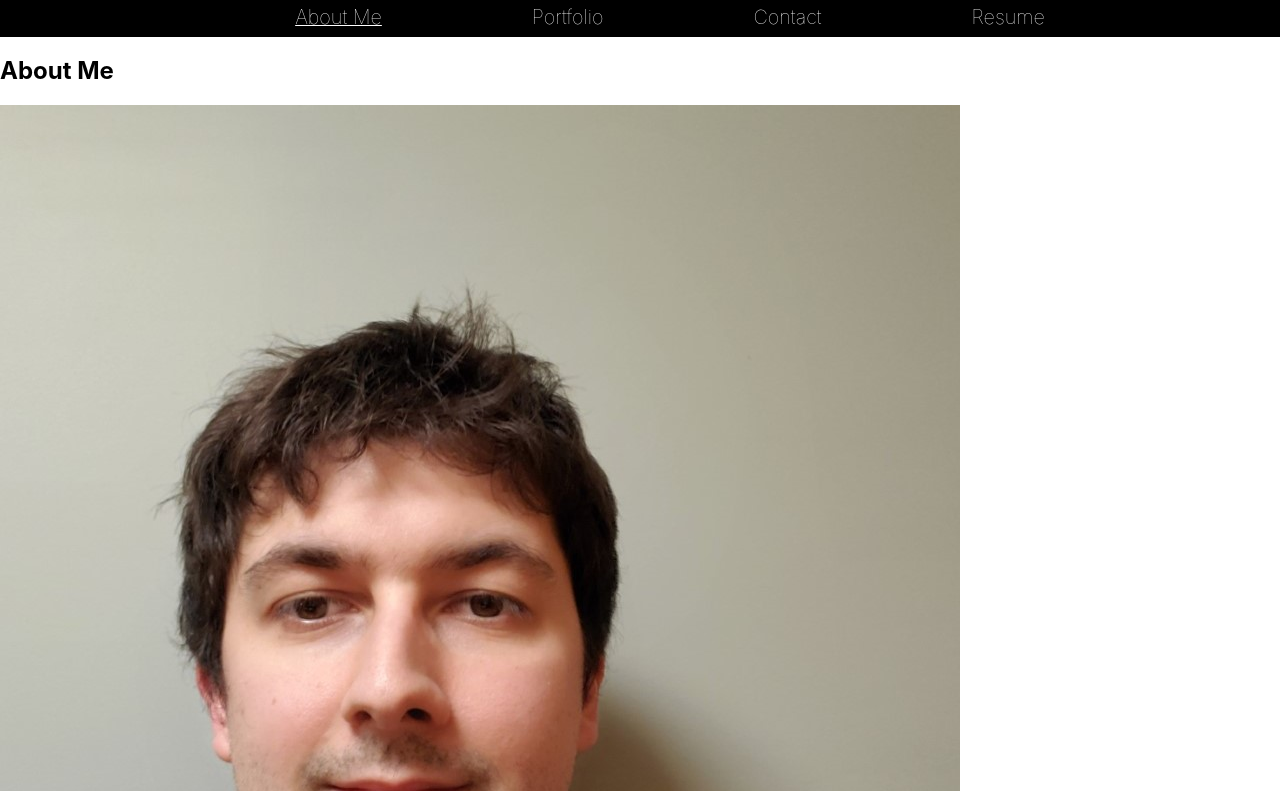
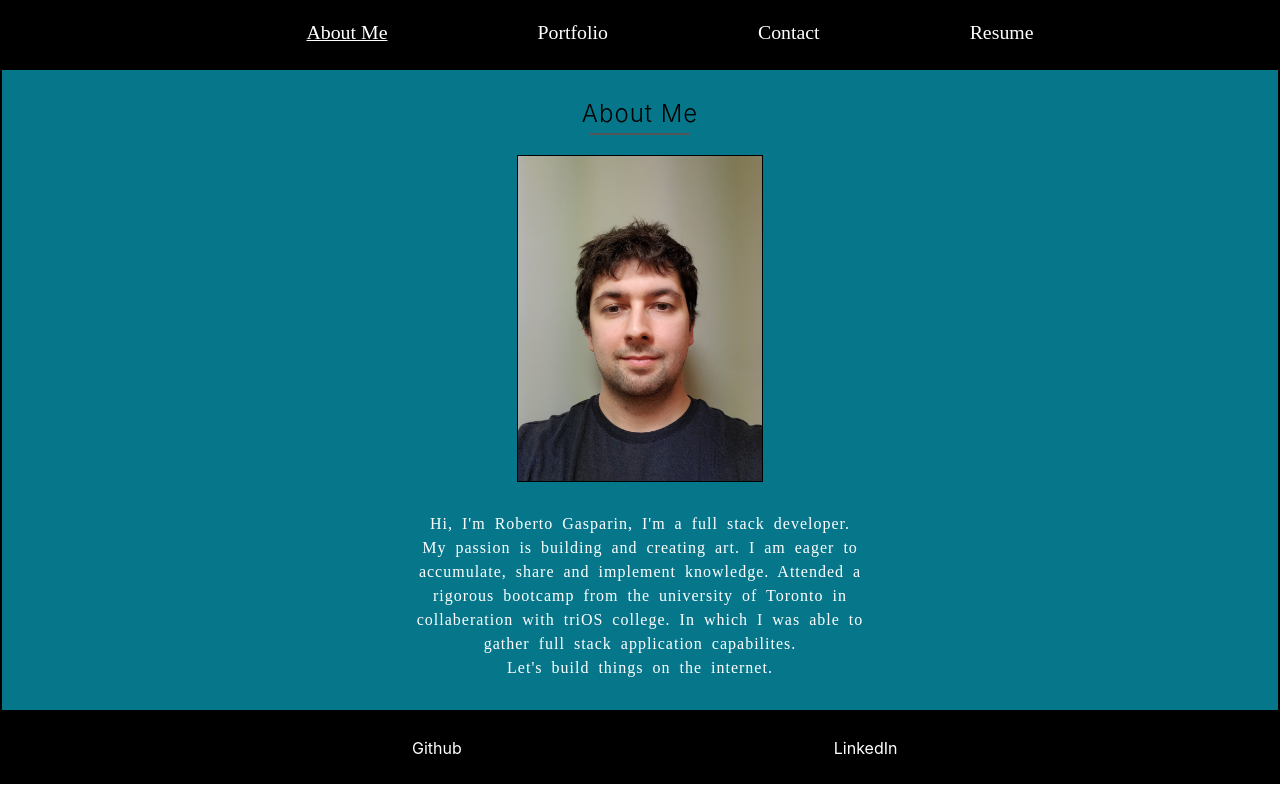
Before and after one commit to box-monkey/apex-port, a React (Create React App) app: page / in a window 1280 px wide. Shown: the top 791 px of the page. Built offline with nearby package versions, Linux system fonts and the light colour scheme.

Commit message:
finished about me

```diff
--- /dev/null
+++ b/src/components/About/About.css
@@ -0,0 +1,42 @@
+section {
+    background-color: rgb(6, 119, 139);
+    border: 2px solid black;
+}
+
+.section-title {
+	padding: 10px 0 0 0;
+	font-weight: 300;
+	text-align: center;
+	letter-spacing: 1px;
+}
+
+.section-title:after {
+	display: block;
+	height: 2px;
+	background-color: #555;
+	content: ' ';
+	width: 100px;
+	margin: 0 auto;
+	margin-top: 5px;
+}
+
+.me {
+	height: 325px;
+	width: auto;
+	margin: 0 auto;
+	display: block;
+    border: 1px solid black;
+}
+
+h4 {
+    font-family: 'Times New Roman', Times, serif;
+    font-weight: 400;
+    text-align: center;
+    padding: 30px 0 30px 0;
+	font-weight: 300;
+	letter-spacing: 1px;
+	word-spacing: 4px;
+	line-height: 1.5em;
+	margin: 0 400px;
+	color: white;
+}
--- a/src/components/About/index.js
+++ b/src/components/About/index.js
@@ -1,33 +1,24 @@
 import React from "react";
-import me from '../../assets/images/me.jpg'
+import me from "../../assets/images/me.jpg";
+import "./About.css";
 
 function About() {
   return (
     <section>
-      <h2 className='section-title'>About Me</h2>
-			<img
-				src={me}
-				alt='me'
-				className='me'
-			/>
+      <h2 className="section-title">About Me</h2>
+      <img src={me} alt="me" className="me" />
 
-        <h4>
-          Hi, I'm Roberto Gasparin, I'm a full stack software developer.
-          <br />
-          My passion is building and creating art. I am eager to
-          accumulate, share and implement knowledge.
-          <br />
-           Attended a rigorous
-          bootcamp from the university of Toronto in collaberation with triOS
-          college.
-          <br />In which I was able to gather full stack scope and
-          application capabilites.
-          <br />
-          With that being said, let's build things on
-          the internet.
-        </h4>
+      <h4>
+        Hi, I'm Roberto Gasparin, I'm a full stack developer.
+        <br/>
+        My passion is building and creating art. I am eager to accumulate, share and implement knowledge. Attended a rigorous bootcamp from the
+        university of Toronto in collaberation with triOS college. In which I
+        was able to gather full stack application capabilites.
+        <br />
+         Let's build things on the internet.
+      </h4>
 
-      <h1 id="about">Who am I?</h1>
+      {/* <h1 id="about">Who am I?</h1> */}
     </section>
   );
 }
--- a/src/components/Contact/contact.css
+++ b/src/components/Contact/contact.css
@@ -2,6 +2,7 @@
 	background-color: rgb(6, 119, 139);
 	color: white;
 	height: 90.5vh;
+	border: 2px solid black;
 }
 
 h3 {
--- a/src/components/Nav/Nav.css
+++ b/src/components/Nav/Nav.css
@@ -6,6 +6,7 @@ header {
 	background-attachment: fixed;
 	z-index: 9999;
 	padding: 5px 0 7.5px 0;
+  font-family: 'Times New Roman', Times, serif;
 }
 
 header nav ul {
@@ -13,7 +14,6 @@ header nav ul {
 	flex-wrap: wrap;
 	justify-content: center;
 	list-style: none;
-	margin: 0;
 }
 
 header nav ul li span {
--- a/src/components/Resume/Resume.css
+++ b/src/components/Resume/Resume.css
@@ -1,9 +1,14 @@
 .resume-section {
-	background-color: rgb(6, 119, 139);
+	background-color: rgb(1, 133, 156);
 	color: white;
 	height: 90.5vh;
+	margin: 0px auto;
+	border: 2px solid black;
 }
 
+p {
+font-family: 'Times New Roman', Times, serif;
+}
 .resume-container {
 	margin: 0px auto;
 	width: 60%;
--- a/src/components/Resume/index.js
+++ b/src/components/Resume/index.js
@@ -6,6 +6,7 @@ function Resume() {
     <section className="resume-section">
       <div className="resume-container">
         <h1>Skills</h1>
+        <p>University of Toronto full stack boot-camp graduate.</p>
         {/* <br/> */}
 
         <h2>Front End</h2>
@@ -19,7 +20,6 @@ function Resume() {
           <li>React</li>
         </ul>
 
-        <br />
         <h2>Back End</h2>
         <ul>
           <li>APIs</li>
```
Also changed, not shown: src/assets/images/me.jpg.
